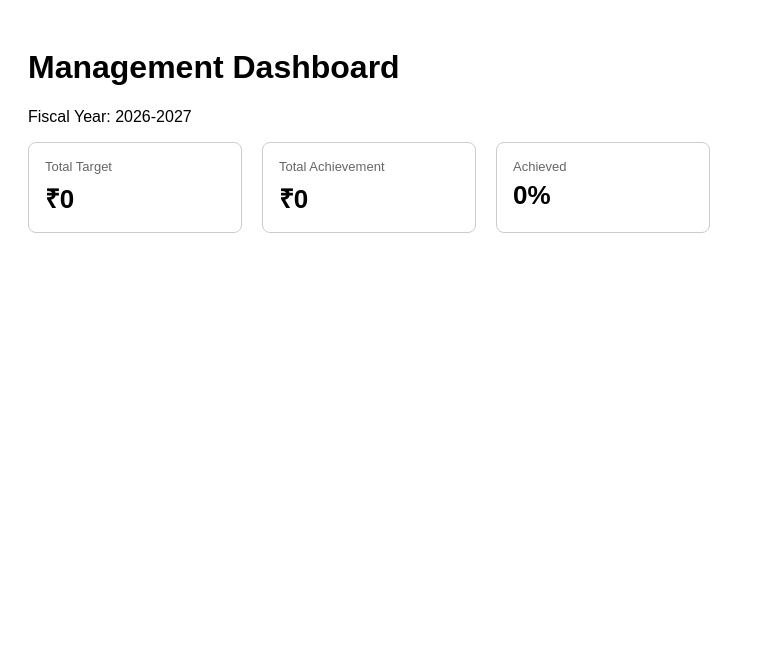
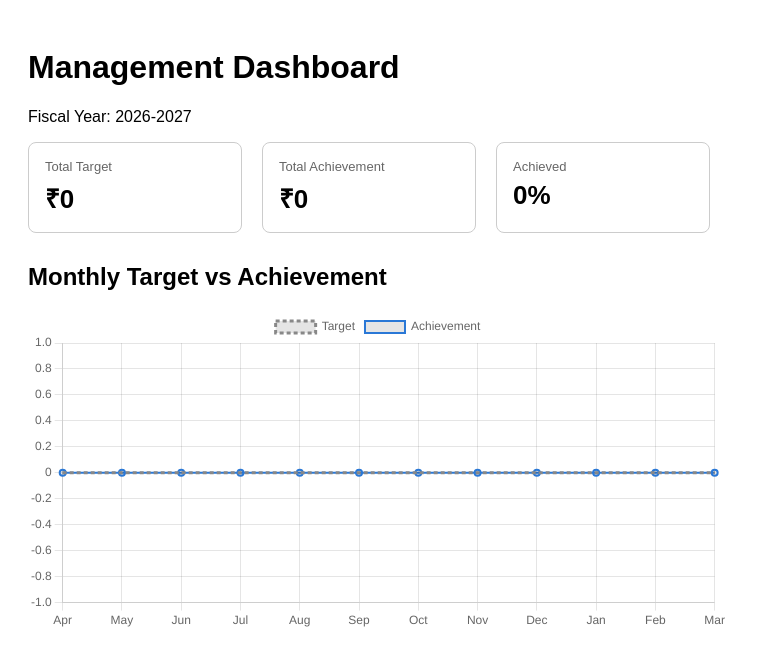
Before and after one commit to ram-bhagure/sales-analysis-app, a Django app: page /dashboard/ in a window 1280 px wide. Shown: the top 666 px of the page, without its empty margins (0-760 px from the left). Run offline with Django 5.2, Linux system fonts and the light colour scheme; a user stored in the database is signed in; tables that the repository leaves empty hold one stand-in row (values such as "Sample post").

Commit message:
feat: dashboard - add monthly target vs achievement

```diff
--- a/dashboard/templates/dashboard/management.html
+++ b/dashboard/templates/dashboard/management.html
@@ -2,12 +2,14 @@
 <html>
 <head>
     <title>Management Dashboard</title>
+    <script src="https://cdnjs.cloudflare.com/ajax/libs/Chart.js/4.4.1/chart.umd.js"></script>
     <style>
         body { font-family: Arial, sans-serif; padding: 20px; }
-        .tiles { display: flex; gap: 20px; }
+        .tiles { display: flex; gap: 20px; margin-bottom: 30px; }
         .tile { border: 1px solid #ccc; border-radius: 8px; padding: 16px; min-width: 180px; }
         .tile-label { font-size: 13px; color: #666; }
         .tile-value { font-size: 26px; font-weight: bold; margin-top: 6px; }
+        .chart-container { max-width: 700px; height: 320px; }
     </style>
 </head>
 <body>
@@ -28,5 +30,39 @@
             <div class="tile-value">{{ percent_achieved }}%</div>
         </div>
     </div>
+
+    <h2>Monthly Target vs Achievement</h2>
+    <div class="chart-container">
+        <canvas id="trendChart"></canvas>
+    </div>
+
+    <script>
+        const ctx = document.getElementById('trendChart');
+        new Chart(ctx, {
+            type: 'line',
+            data: {
+                labels: {{ month_labels|safe }},
+                datasets: [
+                    {
+                        label: 'Target',
+                        data: {{ monthly_target|safe }},
+                        borderColor: '#888',
+                        borderDash: [4, 3],
+                        pointRadius: 0,
+                    },
+                    {
+                        label: 'Achievement',
+                        data: {{ monthly_achievement|safe }},
+                        borderColor: '#2a78d6',
+                        borderWidth: 2,
+                    }
+                ]
+            },
+            options: {
+                responsive: true,
+                maintainAspectRatio: false,
+            }
+        });
+    </script>
 </body>
 </html>
--- a/dashboard/views.py
+++ b/dashboard/views.py
@@ -5,15 +5,19 @@ from accounts.permissions import role_required, get_accessible_parties
 from data_ingestion.services import get_fiscal_year
 from core.models import MOU, Invoice
 
+MONTH_SUFFIXES = ['apr', 'may', 'jun', 'jul', 'aug', 'sep', 'oct', 'nov', 'dec', 'jan', 'feb', 'mar']
+MONTH_LABELS = ['Apr', 'May', 'Jun', 'Jul', 'Aug', 'Sep', 'Oct', 'Nov', 'Dec', 'Jan', 'Feb', 'Mar']
+MONTH_NUMBERS = [4, 5, 6, 7, 8, 9, 10, 11, 12, 1, 2, 3]
+
 
 @role_required('admin', 'sales_head')
 def management_dashboard(request):
     fiscal_year = get_fiscal_year(date.today())
     parties = get_accessible_parties(request.user)
 
-    total_target = MOU.objects.filter(
-        party__in=parties, fiscal_year=fiscal_year
-    ).aggregate(total=Sum('annual_target'))['total'] or 0
+    mous = MOU.objects.filter(party__in=parties, fiscal_year=fiscal_year)
+
+    total_target = mous.aggregate(total=Sum('annual_target'))['total'] or 0
 
     total_achievement = Invoice.objects.filter(
         party__in=parties, fiscal_year=fiscal_year
@@ -21,10 +25,25 @@ def management_dashboard(request):
 
     percent_achieved = round((total_achievement / total_target) * 100, 1) if total_target else 0
 
+    # Monthly trend: sum target_<month> across all MOUs, and actual invoice sum per month
+    monthly_target = []
+    monthly_achievement = []
+    for suffix, month_num in zip(MONTH_SUFFIXES, MONTH_NUMBERS):
+        target_sum = mous.aggregate(total=Sum(f'target_{suffix}'))['total'] or 0
+        monthly_target.append(float(target_sum))
+
+        invoice_sum = Invoice.objects.filter(
+            party__in=parties, fiscal_year=fiscal_year, month=month_num
+        ).aggregate(total=Sum('basic_amount'))['total'] or 0
+        monthly_achievement.append(float(invoice_sum))
+
     context = {
         'fiscal_year': fiscal_year,
         'total_target': total_target,
         'total_achievement': total_achievement,
         'percent_achieved': percent_achieved,
+        'month_labels': MONTH_LABELS,
+        'monthly_target': monthly_target,
+        'monthly_achievement': monthly_achievement,
     }
     return render(request, 'dashboard/management.html', context)
```
